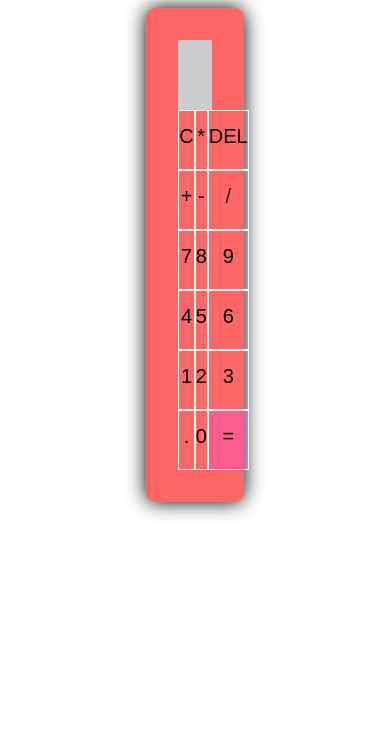
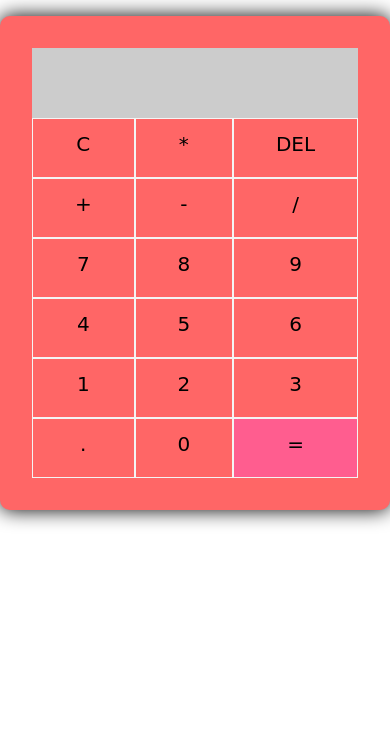
Before and after one commit to Omolaso/BasicCalculator, a plain HTML site: page index.html in a window 390 px wide. Shown: the part 96-844 px from the top of the page. Drawn offline with Linux system fonts and the light colour scheme.

Commit message:
responsiveness

```diff
--- a/script.js
+++ b/script.js
@@ -8,7 +8,7 @@ buttons.map(button =>{
         // console.log(e.target.innerText)
         switch(e.target.innerText){
             case 'C':
-                display.innerText = ''
+                display.innerText = '0'
                 break;
             case 'DEL':
                 display.innerText = display.innerText.slice(0, -1)
--- a/scss/myStyle.scss
+++ b/scss/myStyle.scss
@@ -4,14 +4,12 @@
     box-sizing: border-box;
     padding: 0px;
     margin: 0px;
-    font-family: Arial, Helvetica, sans-serif;
+    font-family: cursive ;
 }
 
 .wrapper{
     padding: 2rem 0;
-    // background-color: aqua;
     height: 100vh;
-    max-width: 700px;
 
         h1{
             text-align: center;
@@ -19,8 +17,11 @@
         }
 
         .calculator-container{
-            width: 25%;
-            margin: 25px auto;
+            display: flex;
+            flex-direction: column;
+            flex: 1;
+            max-width: 400px;
+            margin: 2rem auto;
             box-shadow: 0 0 20px 0px #000;
             font-size: 20px;
             border-radius: 10px;
```
Also changed, not shown: css/myStyle.css.
